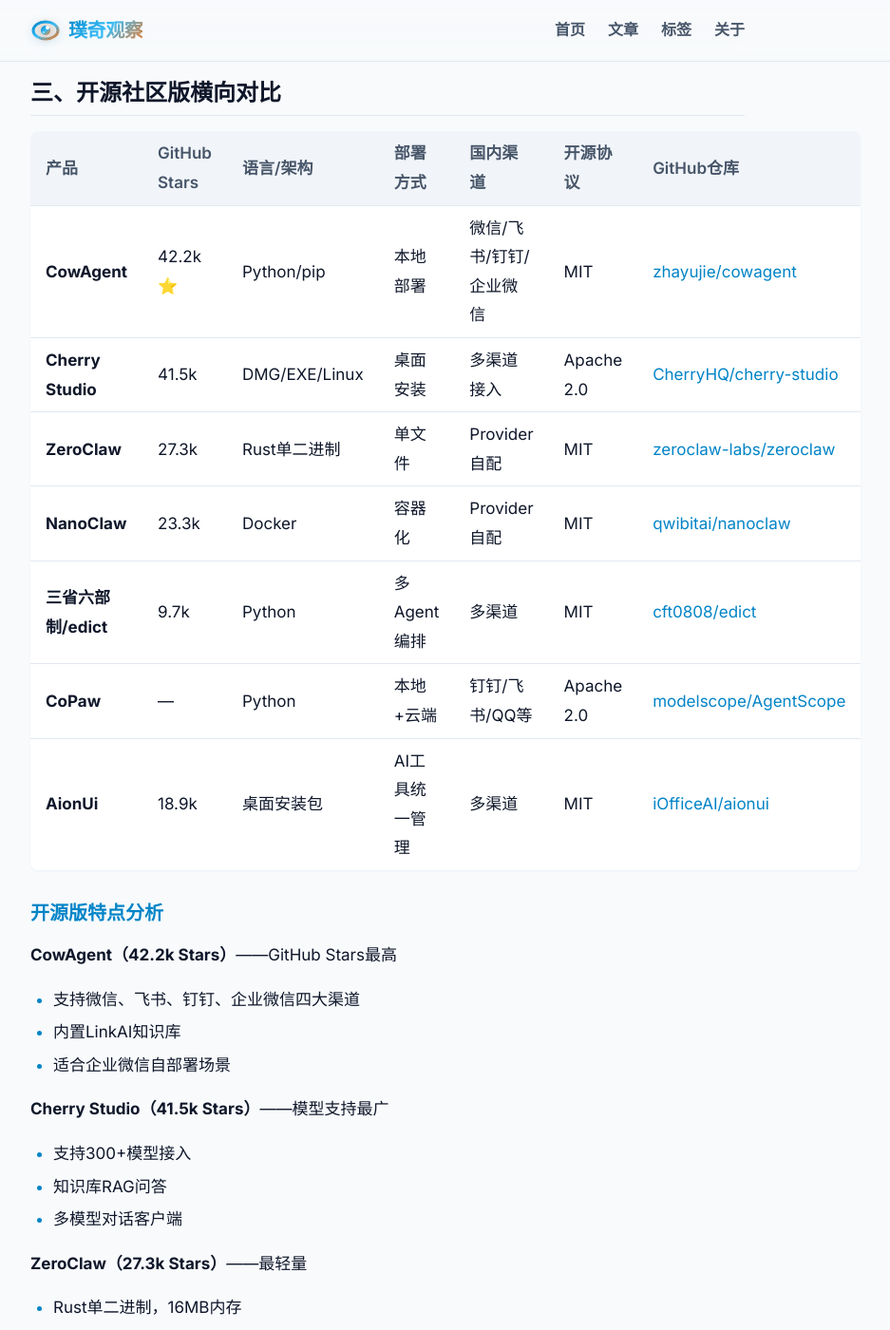
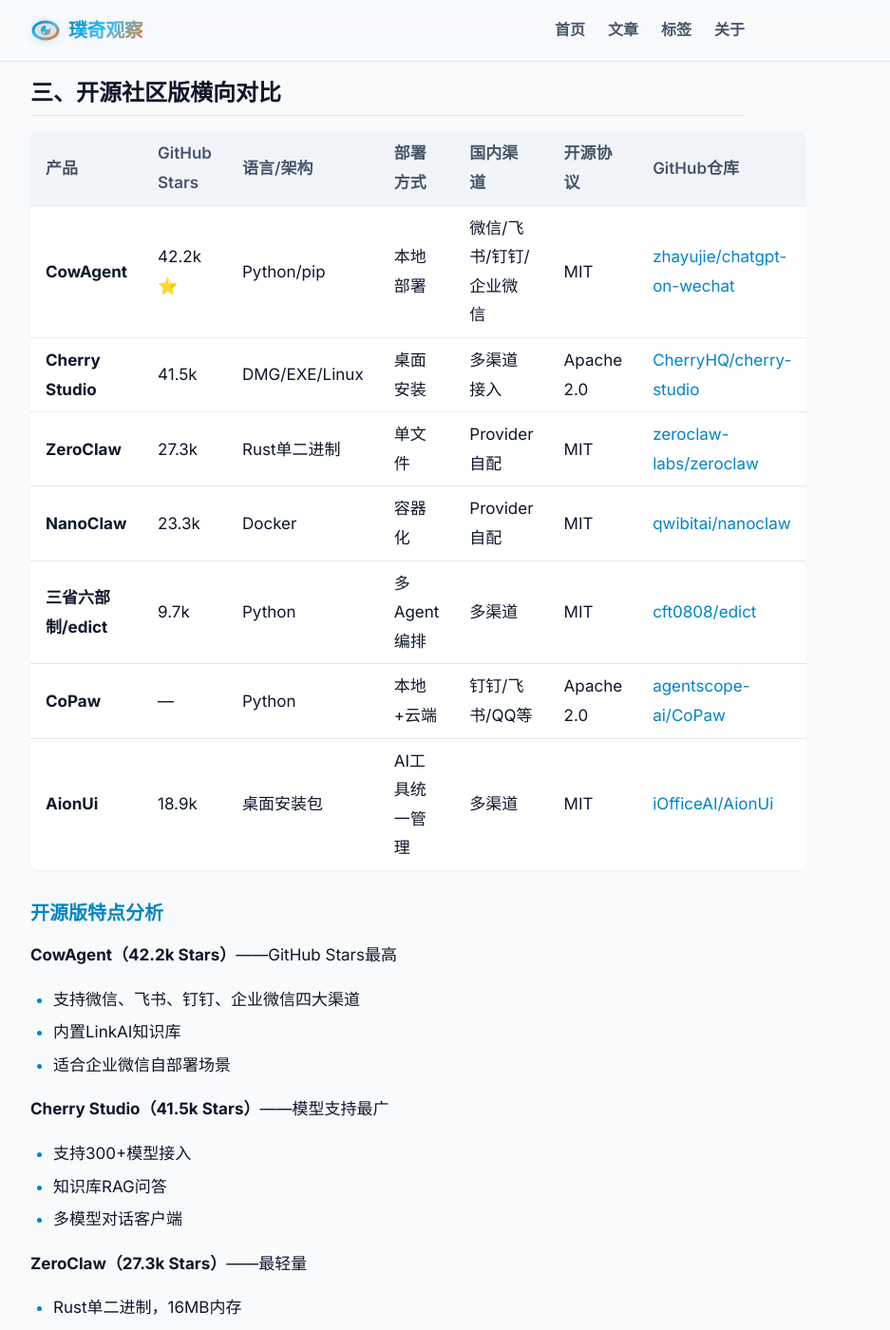
Before and after one commit to zendong/blog, a Jekyll site: the page built from _posts/2026-03-25-openclaw-china-landscape.md, in a window 1280 px wide and 1400 px high, scrolled down 3394 px. Shown: the whole window at 95% size, without its empty margins (232-1169 px from the left). Built offline with Jekyll 4.4.1, drawn with Linux system fonts in a browser that asks for light colours.

Commit message:
Fix: 修正开源产品GitHub地址
- CowAgent: zhayujie/cowagent → zhayujie/chatgpt-on-wechat
- CoPaw: modelscope/AgentScope → agentscope-ai/CoPaw
- AionUi: iOfficeAI/aionui → office-sec/AionUi

Co-Authored-By: Claude Opus 4.6 <noreply@anthropic.com>

```diff
--- a/_posts/2026-03-25-openclaw-china-landscape.md
+++ b/_posts/2026-03-25-openclaw-china-landscape.md
@@ -68,13 +68,13 @@ image_prompt_file: "assets/prompt/2026-03-25/2026-03-25-openclaw-china-landscape
 
 | 产品 | GitHub Stars | 语言/架构 | 部署方式 | 国内渠道 | 开源协议 | GitHub仓库 |
 | --- | --- | --- | --- | --- | --- | --- |
-| **CowAgent** | 42.2k ⭐ | Python/pip | 本地部署 | 微信/飞书/钉钉/企业微信 | MIT | [zhayujie/cowagent](https://github.com/zhayujie/cowagent) |
+| **CowAgent** | 42.2k ⭐ | Python/pip | 本地部署 | 微信/飞书/钉钉/企业微信 | MIT | [zhayujie/chatgpt-on-wechat](https://github.com/zhayujie/chatgpt-on-wechat) |
 | **Cherry Studio** | 41.5k | DMG/EXE/Linux | 桌面安装 | 多渠道接入 | Apache 2.0 | [CherryHQ/cherry-studio](https://github.com/CherryHQ/cherry-studio) |
 | **ZeroClaw** | 27.3k | Rust单二进制 | 单文件 | Provider自配 | MIT | [zeroclaw-labs/zeroclaw](https://github.com/zeroclaw-labs/zeroclaw) |
 | **NanoClaw** | 23.3k | Docker | 容器化 | Provider自配 | MIT | [qwibitai/nanoclaw](https://github.com/qwibitai/nanoclaw) |
 | **三省六部制/edict** | 9.7k | Python | 多Agent编排 | 多渠道 | MIT | [cft0808/edict](https://github.com/cft0808/edict) |
-| **CoPaw** | — | Python | 本地+云端 | 钉钉/飞书/QQ等 | Apache 2.0 | [modelscope/AgentScope](https://github.com/modelscope/AgentScope) |
-| **AionUi** | 18.9k | 桌面安装包 | AI工具统一管理 | 多渠道 | MIT | [iOfficeAI/aionui](https://github.com/iOfficeAI/aionui) |
+| **CoPaw** | — | Python | 本地+云端 | 钉钉/飞书/QQ等 | Apache 2.0 | [agentscope-ai/CoPaw](https://github.com/agentscope-ai/CoPaw) |
+| **AionUi** | 18.9k | 桌面安装包 | AI工具统一管理 | 多渠道 | MIT | [iOfficeAI/AionUi](https://github.com/office-sec/AionUi) |
 
 ### 开源版特点分析
 
```
